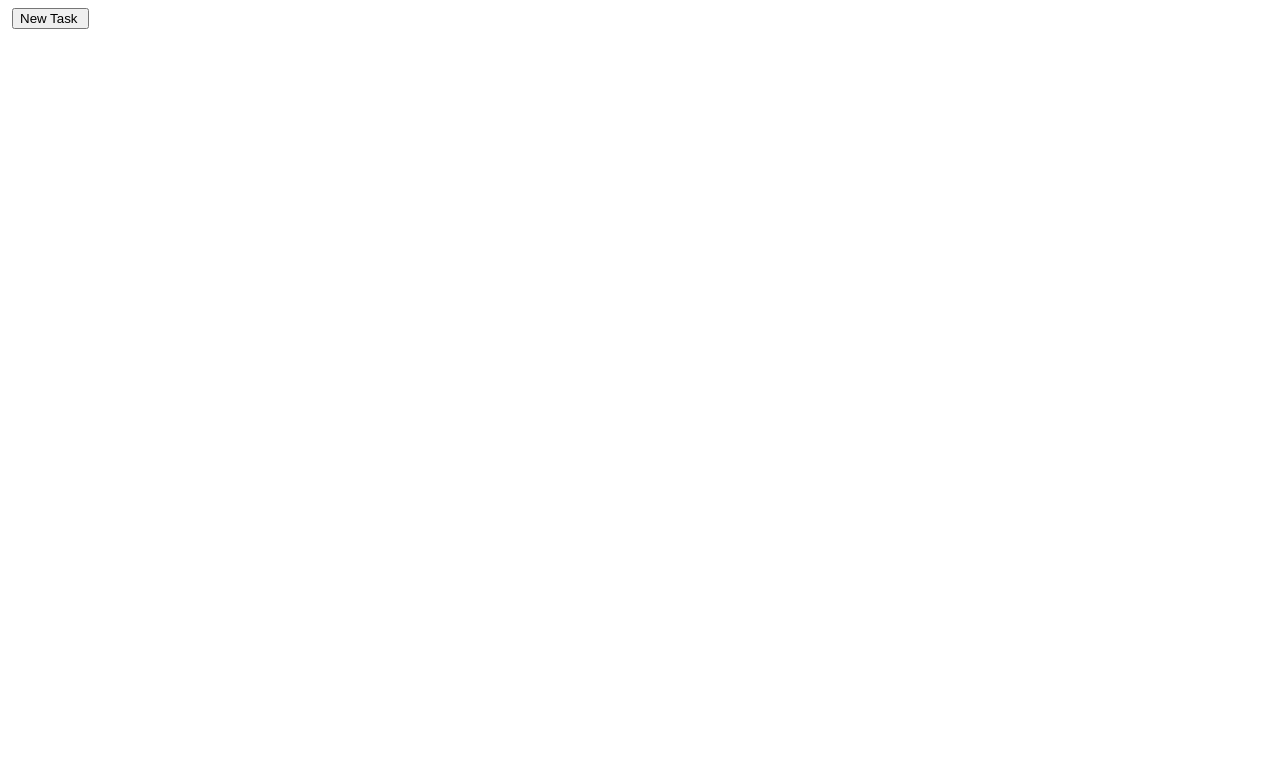
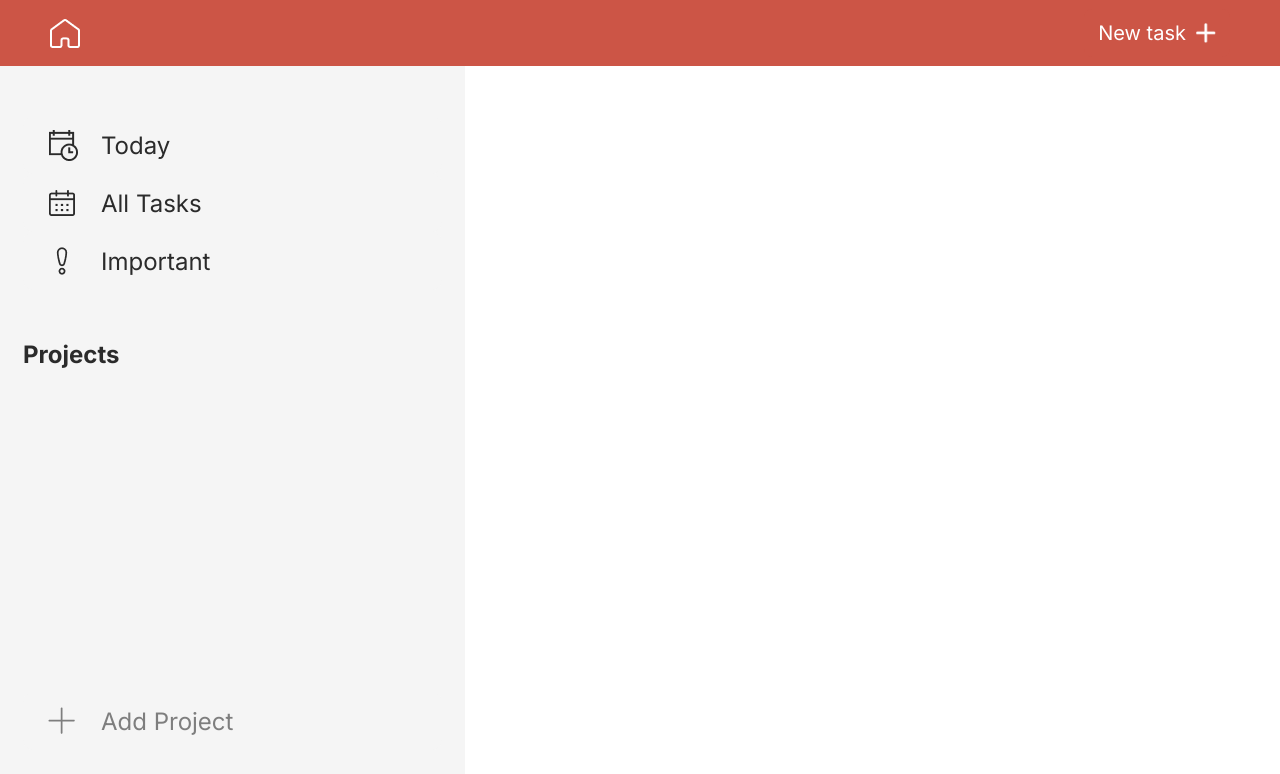
Before and after one commit to howlbones/todo-list, a website built with webpack: page dist/index.html in a window 1280 px wide. Built offline with Linux system fonts and the light colour scheme.

Commit message:
Create html header and side panel

```diff
--- a/package.json
+++ b/package.json
@@ -9,6 +9,8 @@
   "author": "",
   "license": "ISC",
   "devDependencies": {
+    "css-loader": "^6.8.1",
+    "style-loader": "^3.3.3",
     "webpack": "^5.88.1",
     "webpack-cli": "^5.1.4"
   },
--- a/src/index.js
+++ b/src/index.js
@@ -1,6 +1,7 @@
 import { ProjectCollection } from "./projectcollection";
 import { projectManager } from "./projectmanager";
 import { taskManager } from "./taskmanager";
+import "./main.css";
 
 // Main app function exports API functions to the window, so
 // API can be accessed in the browser
--- /dev/null
+++ b/src/main.css
@@ -0,0 +1,98 @@
+@import url('https://fonts.googleapis.com/css2?family=Inter:wght@100;200;300;400;500;600;700;800;900&display=swap');
+
+* {
+  box-sizing: border-box;
+  margin: 0px;
+  font-family: 'Inter', sans-serif;
+  padding: 0px;
+}
+
+header {
+  width: 100vw;
+  height: 66px;
+  background-color: #CC5546;
+  display: flex;
+  align-items: center;
+  justify-content: space-between;
+  padding: 0px 50px;
+}
+
+header button.new-task {
+  background-color: #CC5546;
+  color: #FFF;
+  padding: 12px 14px;
+  display: flex;
+  align-items: center;
+  gap: 10px;
+  border-style: none;
+  border-radius: 8px;
+  font-size: 20px;
+  font-weight: 400;
+  cursor: pointer;
+}
+
+header button.new-task img {
+  width: 20px;
+}
+
+header button.new-task:hover {
+  background-color: #cc6d61;
+}
+
+.content {
+  min-height: calc(100vh - 66px);
+  display: grid;
+  grid-template-columns: 465px 1fr;
+  grid-template-rows: auto;
+}
+
+.side-bar {
+  height: 100%;
+  background-color: #F5F5F5;
+  padding: 50px 23px;
+  display: flex;
+  flex-direction: column;
+  justify-content: flex-start;
+}
+
+.side-bar button {
+  height: 58px;
+  display: grid;
+  grid-template-columns: 78px 1fr;
+  align-items: center;
+  border-radius: 10px;
+  background-color: #F5F5F5;
+  cursor: pointer;
+  border-style: none;
+}
+
+.side-bar button:hover {
+  background-color: #ECECEC;
+}
+
+.side-bar button img {
+  justify-self: center;
+}
+
+.side-bar p {
+  justify-self: start;
+  font-size: 24px;
+  font-weight: 400;;
+  color: #2B2B2B;
+}
+
+.side-bar h4 {
+  margin-top: 50px;
+  margin-bottom: 10px;
+  color: #2B2B2B;
+  font-size: 24px;
+  font-weight: 700;
+}
+
+.side-bar button.add-project {
+  margin-top: auto;
+}
+
+.side-bar .add-project p{
+  color: #7E7E7E;
+}
```
Also changed, not shown: dist/index.html, dist/main.js, src/img/alltasks.png (added), src/img/home.png (added), src/img/important.png (added), src/img/plus-gray.png (added), src/img/plus.png (added), src/img/today.png (added), 2 other files.
